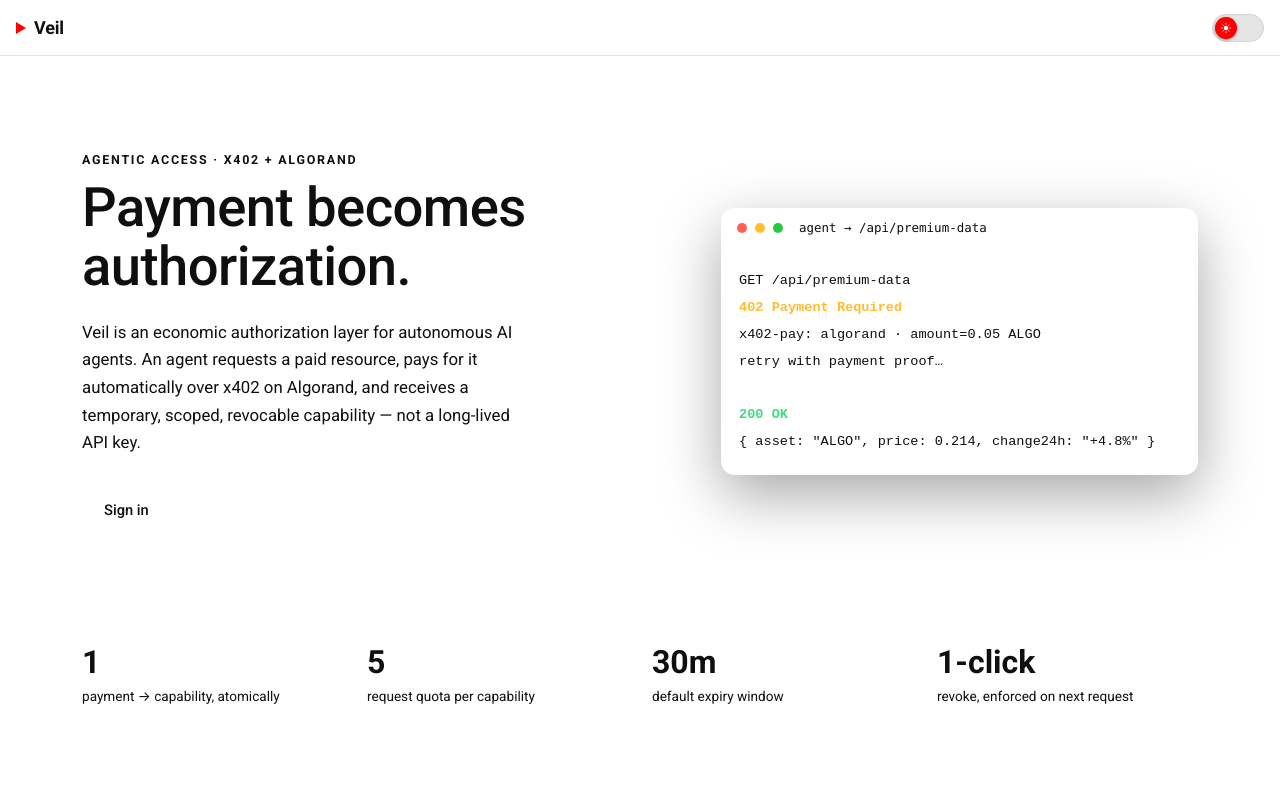
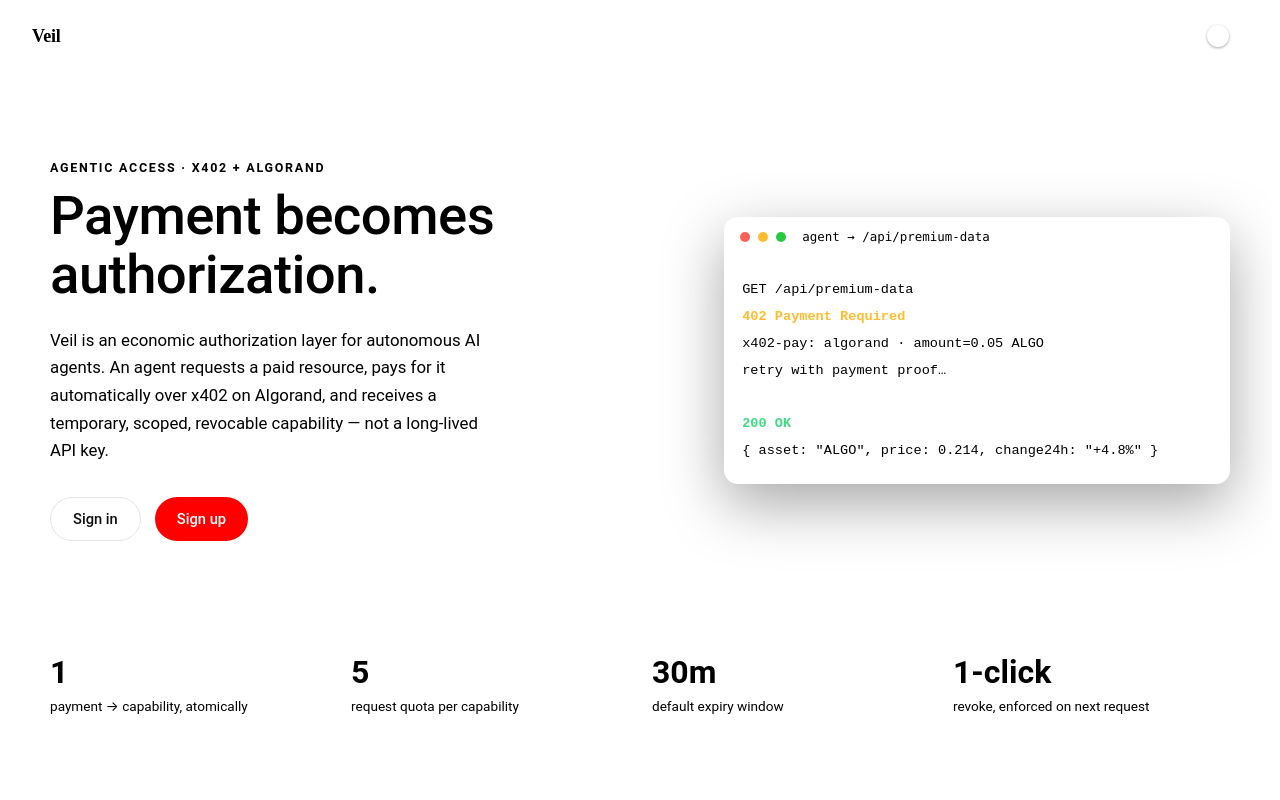
Before and after one commit to Antony101Thomas/veil-x402-algorand, a Next.js app: page / in a window 1280 px wide. Shown: the top 800 px of the page. Built offline with nearby package versions, Linux system fonts and the light colour scheme.

Commit message:
fix theme-dependent button colors with css fallbacks, add typing headline and generating transcript animation

```diff
--- a/app/globals.css
+++ b/app/globals.css
@@ -1,53 +1,16 @@
-@import url('https://fonts.googleapis.com/css2?family=Roboto:wght@400;500;700;900&display=swap');
-
-:root {
-  --font-body: 'Roboto', system-ui, sans-serif;
+.btn--primary {
+  background: var(--accent, #ff0000);
+  color: #fff;
 }
-
-/* Light — default YouTube look: white surface, near-black text, red accent */
-[data-theme='light'] {
-  --bg: #ffffff;
-  --surface: #f9f9f9;
-  --surface-raised: #ffffff;
-  --border: #e5e5e5;
-  --text: #0f0f0f;
-  --text-muted: #606060;
-  --accent: #ff0000;
-  --accent-hover: #cc0000;
-  --toggle-track: #e5e5e5;
-  --toggle-border: #d3d3d3;
-  --toggle-tick: #909090;
+.btn--primary:hover {
+  background: var(--accent-hover, #cc0000);
+  transform: translateY(-1px);
 }
-
-/* Dark — YouTube's own dark mode surfaces */
-[data-theme='dark'] {
-  --bg: #0f0f0f;
-  --surface: #212121;
-  --surface-raised: #272727;
-  --border: #3f3f3f;
-  --text: #f1f1f1;
-  --text-muted: #aaaaaa;
-  --accent: #ff0000;
-  --accent-hover: #ff4d4d;
-  --toggle-track: #3f3f3f;
-  --toggle-border: #4d4d4d;
-  --toggle-tick: #6b6b6b;
+.btn--ghost {
+  background: transparent;
+  color: var(--text, #0f0f0f);
+  border: 1px solid var(--border, #e5e5e5);
 }
-
-* {
-  box-sizing: border-box;
+.btn--ghost:hover {
+  border-color: var(--accent, #ff0000);
 }
-
-html,
-body {
-  padding: 0;
-  margin: 0;
-  background: var(--bg);
-  color: var(--text);
-  font-family: var(--font-body);
-  transition: background 180ms ease, color 180ms ease;
-}
-
-a {
-  color: inherit;
-}
--- a/app/page.tsx
+++ b/app/page.tsx
@@ -140,6 +140,113 @@
   );
 }
 
+/** Types a single string out character-by-character once `start` is true. */
+function useTypewriter(text: string, speed = 40, start = true) {
+  const [output, setOutput] = useState('');
+
+  useEffect(() => {
+    if (!start) return;
+    setOutput('');
+    let i = 0;
+    const id = setInterval(() => {
+      i += 1;
+      setOutput(text.slice(0, i));
+      if (i >= text.length) clearInterval(id);
+    }, speed);
+    return () => clearInterval(id);
+  }, [text, speed, start]);
+
+  return output;
+}
+
+/**
+ * Types out several lines in sequence — line 1 finishes, then line 2 starts,
+ * and so on — used for the terminal transcript's "generating" effect.
+ */
+function useTypewriterLines(lines: string[], speed = 16, start = true) {
+  const [output, setOutput] = useState<string[]>(() => lines.map(() => ''));
+  const [done, setDone] = useState(false);
+
+  useEffect(() => {
+    if (!start) return;
+    setOutput(lines.map(() => ''));
+    setDone(false);
+    let lineIndex = 0;
+    let charIndex = 0;
+    const id = setInterval(() => {
+      setOutput((prev) => {
+        if (lineIndex >= lines.length) {
+          clearInterval(id);
+          setDone(true);
+          return prev;
+        }
+        const next = [...prev];
+        charIndex += 1;
+        next[lineIndex] = lines[lineIndex].slice(0, charIndex);
+        if (charIndex >= lines[lineIndex].length) {
+          lineIndex += 1;
+          charIndex = 0;
+        }
+        return next;
+      });
+    }, speed);
+    return () => clearInterval(id);
+    // eslint-disable-next-line react-hooks/exhaustive-deps
+  }, [start, speed]);
+
+  return { lines: output, done };
+}
+
+const HERO_HEADLINE_PREFIX = 'Payment becomes ';
+const HERO_HEADLINE_ACCENT = 'authorization.';
+
+const TRANSCRIPT_LINE_DEFS = [
+  { text: 'GET /api/premium-data', className: 'line line--muted' },
+  { text: '402 Payment Required', className: 'line line--warn' },
+  { text: 'x402-pay: algorand · amount=0.05 ALGO', className: 'line line--muted' },
+  { text: 'retry with payment proof…', className: 'line line--muted' },
+  { text: '', className: 'line' },
+  { text: '200 OK', className: 'line line--ok' },
+  { text: '{ asset: "ALGO", price: 0.214, change24h: "+4.8%" }', className: 'line line--muted' },
+];
+
+function TranscriptPanel() {
+  const { ref, visible } = useRevealOnScroll();
+  const { lines: typed, done } = useTypewriterLines(
+    TRANSCRIPT_LINE_DEFS.map((l) => l.text),
+    16,
+    visible
+  );
+
+  return (
+    <div
+      ref={ref as React.RefObject<HTMLDivElement>}
+      className={`transcript-wrap reveal ${visible ? 'reveal--visible' : ''}`}
+      style={{ transitionDelay: '120ms' }}
+    >
+      <div className="transcript" role="group" aria-label="Veil request lifecycle">
+        <div className="transcript__bar">
+          <span className="dot dot--red" />
+          <span className="dot dot--amber" />
+          <span className="dot dot--green" />
+          <span className="transcript__title">agent → /api/premium-data</span>
+        </div>
+        <pre className="transcript__body">
+          <code>
+            {TRANSCRIPT_LINE_DEFS.map((def, i) => (
+              <span key={i}>
+                <span className={def.className}>{typed[i]}</span>
+                {i < TRANSCRIPT_LINE_DEFS.length - 1 ? '\n' : null}
+              </span>
+            ))}
+            {!done && <span className="caret" aria-hidden="true" />}
+          </code>
+        </pre>
+      </div>
+    </div>
+  );
+}
+
 export default function LandingPage() {
   const router = useRouter();
 
@@ -157,6 +264,12 @@
     }
   }, [router]);
 
+  // Headline types itself out once, on load.
+  const typedHeadline = useTypewriter(HERO_HEADLINE_PREFIX + HERO_HEADLINE_ACCENT, 42, true);
+  const typedPrefix = typedHeadline.slice(0, HERO_HEADLINE_PREFIX.length);
+  const typedAccent = typedHeadline.slice(HERO_HEADLINE_PREFIX.length);
+  const headlineDone = typedHeadline.length >= HERO_HEADLINE_PREFIX.length + HERO_HEADLINE_ACCENT.length;
+
   return (
     <main className="veil-landing">
       {/* ---------- HERO ---------- */}
@@ -164,7 +277,9 @@
         <div className="hero__inner">
           <p className="eyebrow">AGENTIC ACCESS · x402 + ALGORAND</p>
           <h1 className="hero__headline">
-            Payment becomes <span className="accent-text">authorization.</span>
+            {typedPrefix}
+            <span className="accent-text">{typedAccent}</span>
+            {!headlineDone && <span className="caret" aria-hidden="true" />}
           </h1>
           <p className="hero__sub">
             Veil is an economic authorization layer for autonomous AI agents.
@@ -182,38 +297,8 @@
           </div>
         </div>
 
-        {/* Signature element: a live HTTP transcript that flips on revoke */}
-        <Reveal className="transcript-wrap" delay={120}>
-          <div className="transcript" role="group" aria-label="Veil request lifecycle">
-            <div className="transcript__bar">
-              <span className="dot dot--red" />
-              <span className="dot dot--amber" />
-              <span className="dot dot--green" />
-              <span className="transcript__title">agent → /api/premium-data</span>
-            </div>
-            <pre className="transcript__body">
-              <code>
-                <span className="line line--muted">GET /api/premium-data</span>
-                {'\n'}
-                <span className="line line--warn">402 Payment Required</span>
-                {'\n'}
-                <span className="line line--muted">
-                  x402-pay: algorand · amount=0.05 ALGO
-                </span>
-                {'\n'}
-                <span className="line line--muted">retry with payment proof…</span>
-                {'\n\n'}
-                <>
-                  <span className="line line--ok">200 OK</span>
-                  {'\n'}
-                  <span className="line line--muted">
-                    {'{ asset: "ALGO", price: 0.214, change24h: "+4.8%" }'}
-                  </span>
-                </>
-              </code>
-            </pre>
-          </div>
-        </Reveal>
+        {/* Signature element: a live HTTP transcript that "generates" on scroll-into-view */}
+        <TranscriptPanel />
       </section>
 
       {/* ---------- STATS ---------- */}
@@ -429,19 +514,39 @@
           transition: transform 0.15s ease, background 0.15s ease, border-color 0.15s ease;
         }
         .btn--primary {
-          background: var(--accent);
+          background: var(--accent, #ff0000);
           color: #fff;
         }
         .btn--primary:hover {
+          background: var(--accent-hover, #cc0000);
           transform: translateY(-1px);
         }
         .btn--ghost {
           background: transparent;
-          color: var(--text);
-          border: 1px solid var(--border);
+          color: var(--text, #0f0f0f);
+          border: 1px solid var(--border, #e5e5e5);
         }
         .btn--ghost:hover {
-          border-color: var(--accent);
+          border-color: var(--accent, #ff0000);
+        }
+        .caret {
+          display: inline-block;
+          width: 2px;
+          height: 0.95em;
+          margin-left: 3px;
+          vertical-align: -0.12em;
+          background: currentColor;
+          animation: caret-blink 1s step-end infinite;
+        }
+        @keyframes caret-blink {
+          50% {
+            opacity: 0;
+          }
+        }
+        @media (prefers-reduced-motion: reduce) {
+          .caret {
+            animation: none;
+          }
         }
 
         /* ---------- Transcript (signature element) ---------- */
```
